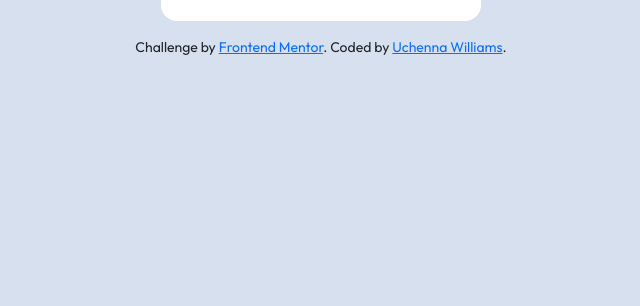
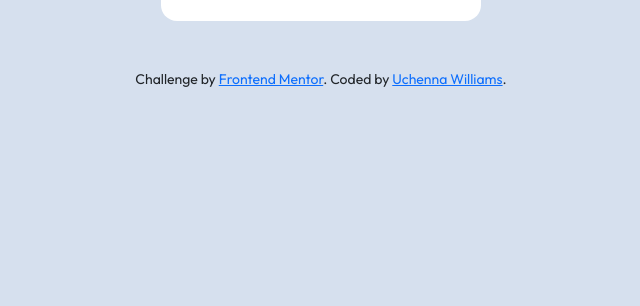
Before and after one commit to unw10181/lab3.2, a plain HTML site: page qr-code-component-main/index.html in a window 1280 px wide. Shown: the part 494-800 px from the top of the page, without its empty margins (319-959 px from the left). Drawn offline with nearby package versions, Linux system fonts and the light colour scheme.

Commit message:
formatting

```diff
--- a/qr-code-component-main/index.html
+++ b/qr-code-component-main/index.html
@@ -50,7 +50,7 @@
       </p>
     </main>
 
-    <footer class="text-center small mt-3 text-dark">
+    <footer class="text-center small mt-3 text-dark flex-end mt-5">
       <p>
         Challenge by
         <a href="https://www.frontendmentor.io?ref=challenge" target="_blank"
```
